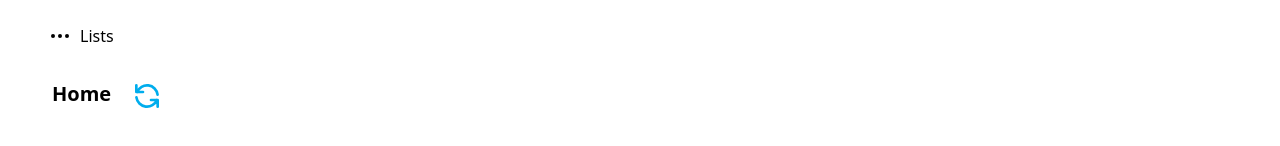
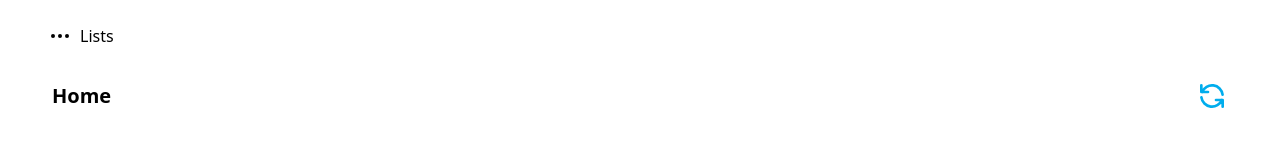
Before and after one commit to techbone/Twitter-2.0-Clone, a Next.js app: page / in a window 1280 px wide. Shown: the part 364-510 px from the top of the page. Built offline with nearby package versions, Linux system fonts and the light colour scheme.

Commit message:
feat: Built the skeleton frame for main page

```diff
--- a/components/Feed.tsx
+++ b/components/Feed.tsx
@@ -4,7 +4,7 @@ import React from "react";
 function Feed() {
   return (
     <div>
-      <div className="flex">
+      <div className="flex items-center justify-between ">
         <h1 className="p-5 pb-0 text-xl font-bold">Home</h1>
         <RefreshIcon className=" mr-5 mt-5 h-8 w-8 cursor-pointer text-twitter transition-all duration-500 ease-in hover:rotate-180 active:scale-125" />
       </div>
```
